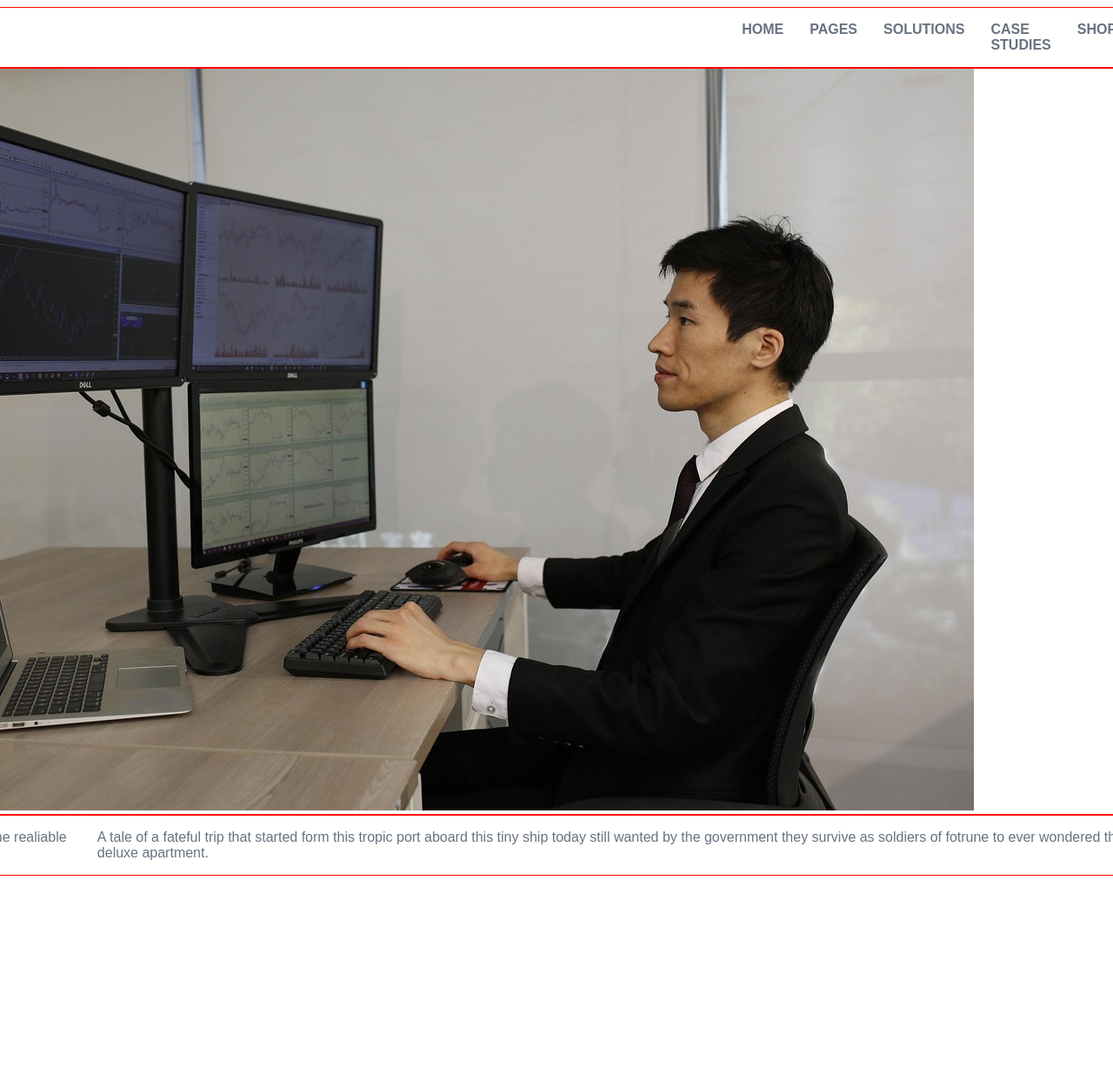
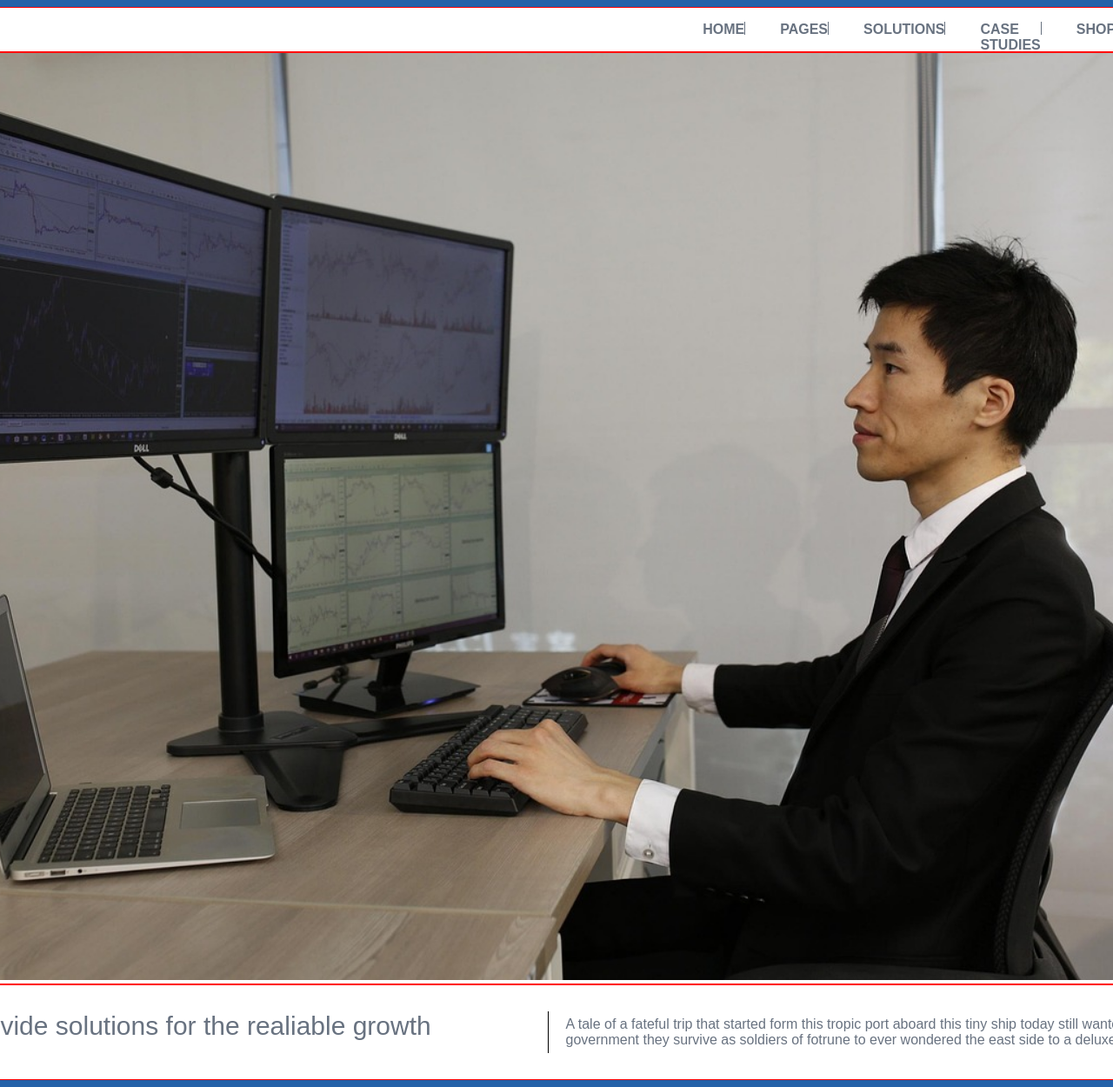
Before and after one commit to MCV2203/proyecto-business, a plain HTML site: page index.html in a window 1280 px wide. Shown: the top 1250 px of the page at 87% size. Before the commit the page ends 1015 px from the top, so only its background shows below. Drawn offline with Linux system fonts and the light colour scheme.

Commit message:
Refactor styles and HTML structure for improved layout and organization

```diff
--- a/estilos.css
+++ b/estilos.css
@@ -1,5 +1,5 @@
 body {
-  background-color: #ffffff;
+  background-color: #2361a8;
   color: #687280;
   font-family: "Lexend Deca", sans-serif;
   font-size: 16px;
@@ -16,12 +16,12 @@ header {
 .margen {
   margin-right: 200px;
   margin-left: 200px;
-
 }
 
 .container {
   width: 1600px;
   border: 1px solid rgb(255, 0, 0);
+  background-color: white;
 }
 
 .flex {
@@ -57,7 +57,30 @@ header {
 .derecha {
   width: 85%;
 }
+
 .abajo {
   display: flex;
   justify-content: center;
 }
+
+.izquierda1 {
+  width: 50%;
+  border-right: 1px solid black;
+  justify-content: center;
+  display: flex;
+  padding-right: 20px;
+  font-size: 30px;
+}
+
+.derecha1 {
+  width: 50%;
+  display: flex;
+  justify-content: center;
+  padding: 20px;
+}
+
+.linea {
+  border-right: #687280 1px solid;
+  height: 15px;
+  margin-left: 10px;
+}
--- a/index.html
+++ b/index.html
@@ -16,19 +16,19 @@
         </div>
         <nav>
           <ul class="menu derecha">
-            <li>
+            <li class="linea">
               <a href="#"><strong>HOME</strong></a>
             </li>
-            <li>
+            <li class="linea">
               <a href="#"><strong>PAGES</strong></a>
             </li>
-            <li>
+            <li class="linea">
               <a href="#"><strong>SOLUTIONS</strong></a>
             </li>
-            <li>
+            <li class="linea">
               <a href="#"><strong>CASE STUDIES</strong></a>
             </li>
-            <li>
+            <li class="linea">
               <a href="#"><strong>SHOP</strong></a>
             </li>
             <li>
@@ -43,12 +43,17 @@
         <img
           src="images/empresario.jpg"
           alt="empresario con ordenador"
+          width="1600"
         />
       </div>
     </main>
     <bottom class="margen container abajo">
-    <p>Provide solutions for the realiable growth</p>
-    <p>A tale of a fateful trip that started form this tropic port aboard this tiny ship today still wanted by the government they survive as soldiers of fotrune to ever wondered the east side to a deluxe apartment.</p>
+      <p class="izquierda1">Provide solutions for the realiable growth</p>
+      <p class="derecha1">
+        A tale of a fateful trip that started form this tropic port aboard this
+        tiny ship today still wanted by the government they survive as soldiers
+        of fotrune to ever wondered the east side to a deluxe apartment.
+      </p>
     </bottom>
   </body>
 </html>
```
